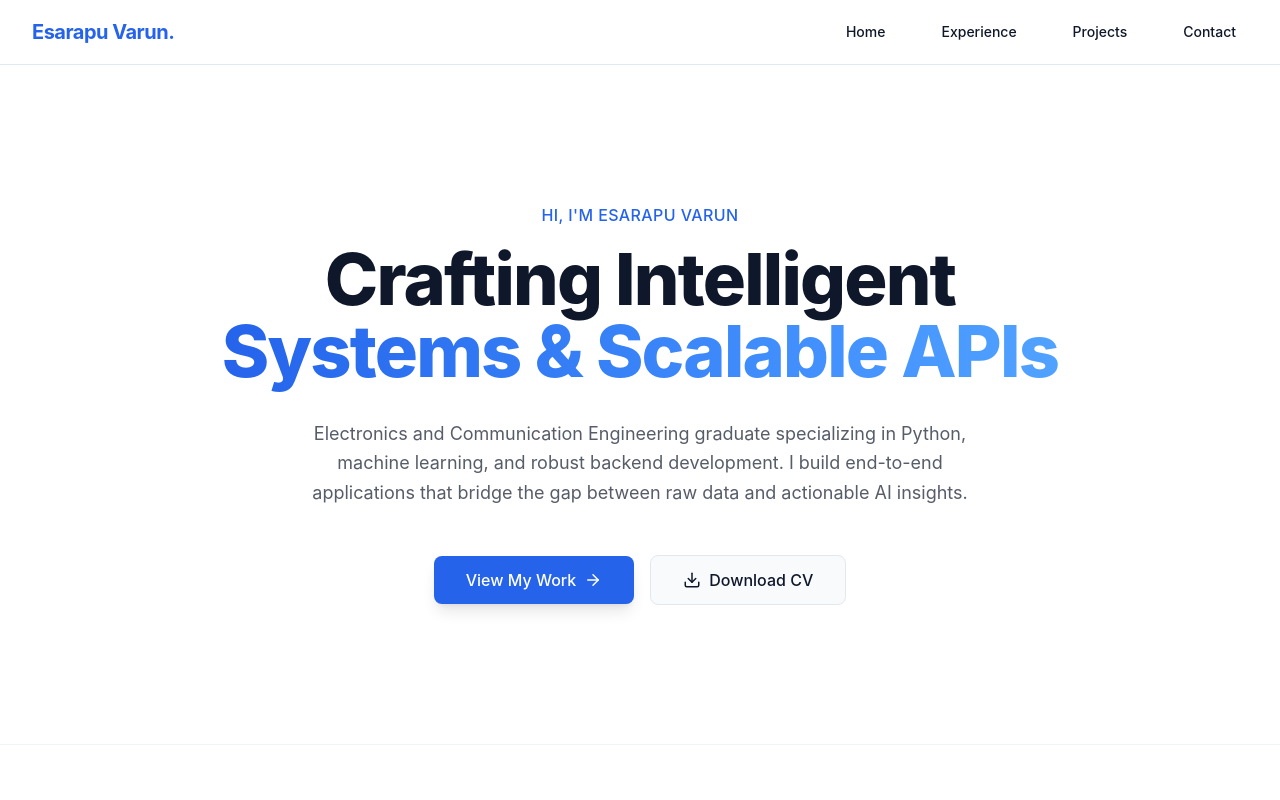
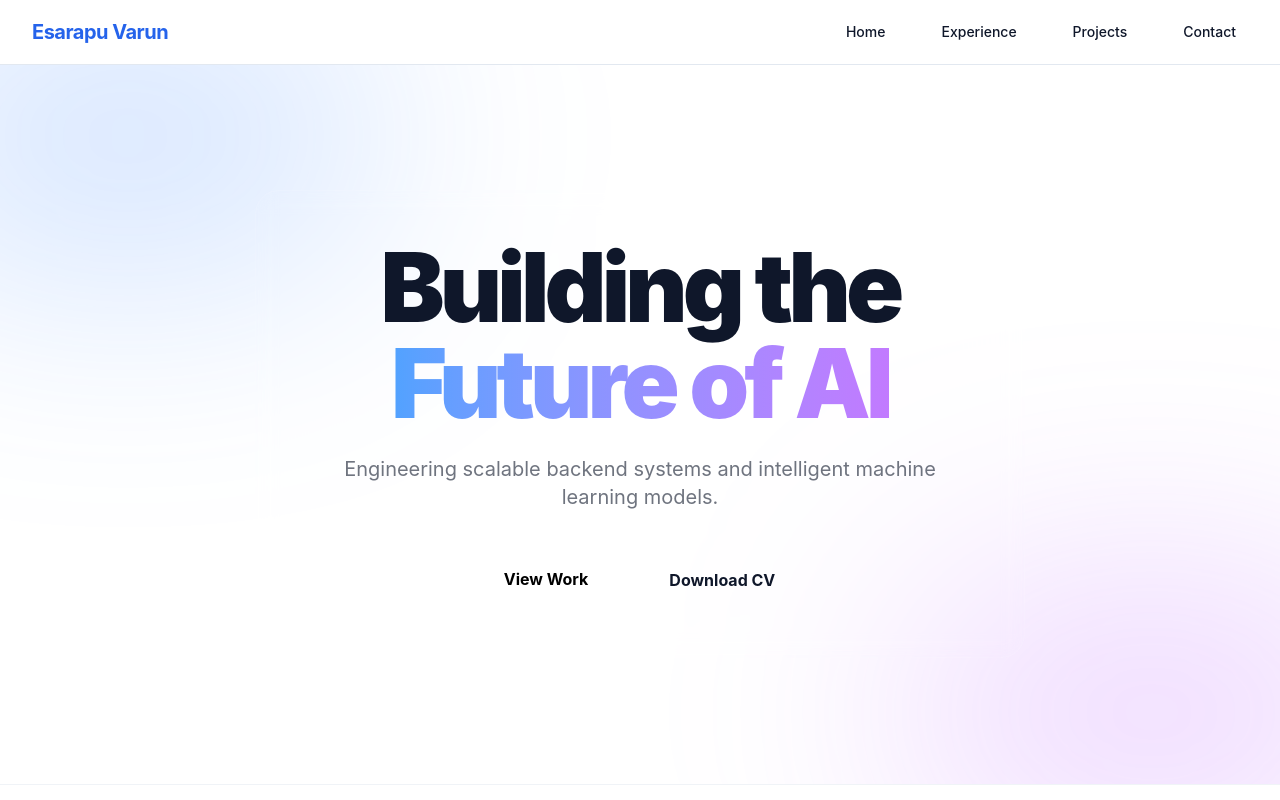
Before and after one commit to run-0803/E-Varun-Portfolio, a Next.js app: page / in a window 1280 px wide. Shown: the top 800 px of the page. Built offline with nearby package versions, Linux system fonts and the light colour scheme.

Commit message:
update: add glassmorphism hero section

```diff
--- a/app/globals.css
+++ b/app/globals.css
@@ -38,3 +38,9 @@ body {
   transition-duration: 300ms;
   transition-timing-function: ease-in-out;
 }
+
+@utility glass-card {
+  background: rgba(255, 255, 255, 0.03);
+  backdrop-filter: blur(10px);
+  border: 1px solid rgba(255, 255, 255, 0.1);
+}
--- a/components/layout/Footer.tsx
+++ b/components/layout/Footer.tsx
@@ -12,7 +12,7 @@ export default function Footer() {
           {/* Brand & Copyright */}
           <div className="text-center md:text-left">
             <span className="text-lg font-bold text-primary tracking-tight block mb-2">
-              Esarapu Varun.
+              Esarapu Varun
             </span>
             <p className="text-foreground/60 text-sm">
               &copy; {currentYear} All rights reserved.
--- a/components/layout/Navbar.tsx
+++ b/components/layout/Navbar.tsx
@@ -22,7 +22,7 @@ export default function Navbar() {
           {/* Logo / Brand Name */}
           <div className="flex-shrink-0">
             <Link href="/" className="text-xl font-bold tracking-tight text-primary">
-              Esarapu Varun.
+              Esarapu Varun
             </Link>
           </div>
 
--- a/components/sections/Hero.tsx
+++ b/components/sections/Hero.tsx
@@ -2,58 +2,38 @@
 
 import { motion } from "framer-motion";
 import { ArrowRight, Download } from "lucide-react";
-// Removed Next.js Link import since we are using native anchor tags for these specific actions
 
 export default function Hero() {
   return (
-    <section className="min-h-[85vh] flex items-center justify-center relative overflow-hidden bg-background">
-      {/* Subtle background glow effect */}
-      <div className="absolute top-1/2 left-1/2 -translate-x-1/2 -translate-y-1/2 w-[800px] h-[800px] bg-primary/5 rounded-full blur-3xl -z-10" />
+    <section className="relative min-h-[90vh] flex items-center justify-center overflow-hidden">
+      {/* Animated Background Mesh */}
+      <div className="absolute inset-0 z-0">
+        <div className="absolute top-[-10%] left-[-10%] w-[40%] h-[40%] rounded-full bg-blue-500/20 blur-[120px]" />
+        <div className="absolute bottom-[-10%] right-[-10%] w-[40%] h-[40%] rounded-full bg-purple-500/20 blur-[120px]" />
+      </div>
 
-      <div className="max-w-7xl mx-auto px-4 sm:px-6 lg:px-8 relative z-10 w-full text-center">
+      <div className="max-w-7xl mx-auto px-4 relative z-10 text-center">
         <motion.div
-          initial={{ opacity: 0, y: 20 }}
-          animate={{ opacity: 1, y: 0 }}
-          transition={{ duration: 0.7, ease: "easeOut" }}
-          className="space-y-8"
+          initial={{ opacity: 0, scale: 0.95 }}
+          animate={{ opacity: 1, scale: 1 }}
+          transition={{ duration: 0.8 }}
+          className="glass-card p-12 rounded-3xl border-white/10"
         >
-          {/* Greeting & Title */}
-          <div className="space-y-4">
-            <h2 className="text-primary font-medium tracking-wide uppercase text-sm md:text-base">
-              Hi, I'm Esarapu Varun
-            </h2>
-            <h1 className="text-4xl md:text-6xl lg:text-7xl font-extrabold text-foreground tracking-tight">
-              Crafting Intelligent <br className="hidden md:block" />
-              <span className="text-transparent bg-clip-text bg-gradient-to-r from-primary to-blue-400">
-                Systems & Scalable APIs
-              </span>
-            </h1>
-          </div>
-
-          {/* Description */}
-          <p className="max-w-2xl mx-auto text-base md:text-lg text-foreground/70 leading-relaxed">
-            Electronics and Communication Engineering graduate specializing in Python, machine learning, and robust backend development. I build end-to-end applications that bridge the gap between raw data and actionable AI insights.
+          <h1 className="text-5xl md:text-8xl font-black text-foreground tracking-tighter mb-6">
+            Building the <br />
+            <span className="text-transparent bg-clip-text bg-gradient-to-r from-blue-400 to-purple-400">
+              Future of AI
+            </span>
+          </h1>
+          <p className="text-lg md:text-xl text-foreground/60 max-w-2xl mx-auto mb-10">
+            Engineering scalable backend systems and intelligent machine learning models.
           </p>
 
-          {/* Call to Action Buttons */}
-          <div className="flex flex-col sm:flex-row items-center justify-center gap-4 pt-4">
-            {/* Native anchor tag for smooth scrolling */}
-            <a
-              href="#projects"
-              className="w-full sm:w-auto flex items-center justify-center gap-2 bg-primary text-white px-8 py-3 rounded-lg font-medium hover:bg-blue-700 transition-custom shadow-lg hover:shadow-primary/25"
-            >
-              View My Work
-              <ArrowRight size={18} />
+          <div className="flex flex-col sm:flex-row justify-center gap-4">
+            <a href="#projects" className="px-8 py-4 bg-white text-black rounded-full font-bold hover:bg-blue-100 transition-all">
+              View Work
             </a>
-
-            {/* Native anchor tag for file download matching the public folder file */}
-            <a
-              href="/Varun_CV.pdf"
-              target="_blank"
-              rel="noopener noreferrer"
-              className="w-full sm:w-auto flex items-center justify-center gap-2 bg-surface text-foreground border border-border px-8 py-3 rounded-lg font-medium hover:border-primary hover:text-primary transition-custom"
-            >
-              <Download size={18} />
+            <a href="/Varun_CV.pdf" className="px-8 py-4 bg-white/5 border border-white/10 rounded-full font-bold hover:bg-white/10 transition-all">
               Download CV
             </a>
           </div>
```
